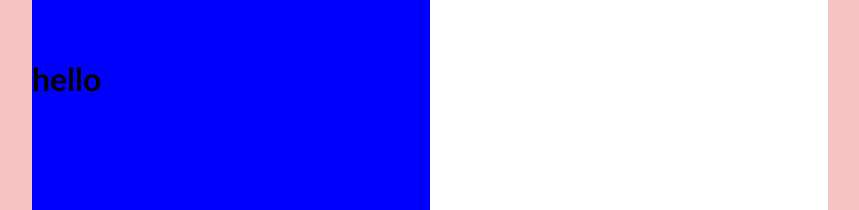
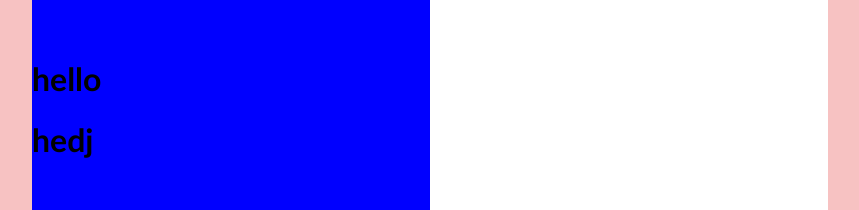
Before and after one commit to Christian-Jordy05/CURRI, a plain HTML site: page index.html in a window 1280 px wide. Shown: the part 820-1030 px from the top of the page, without its empty margins (292-1151 px from the left). Drawn offline with Linux system fonts and the light colour scheme.

Commit message:
actualizar2

```diff
--- a/index.html
+++ b/index.html
@@ -156,6 +156,7 @@
             </div>
         </div>
         <h1>hello</h1>
+        <h1>hedj</h1>
 </body>
 
 </html>
```
